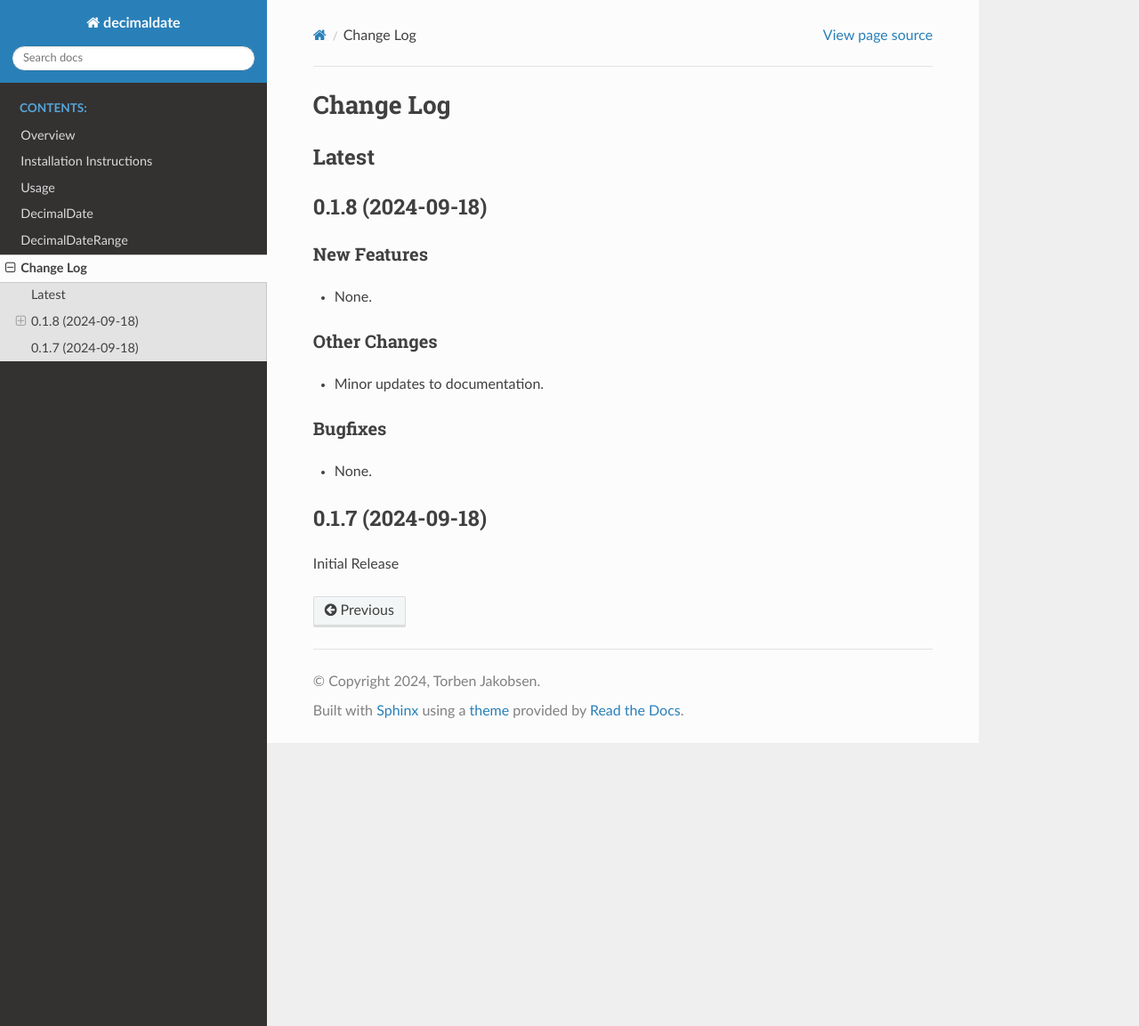
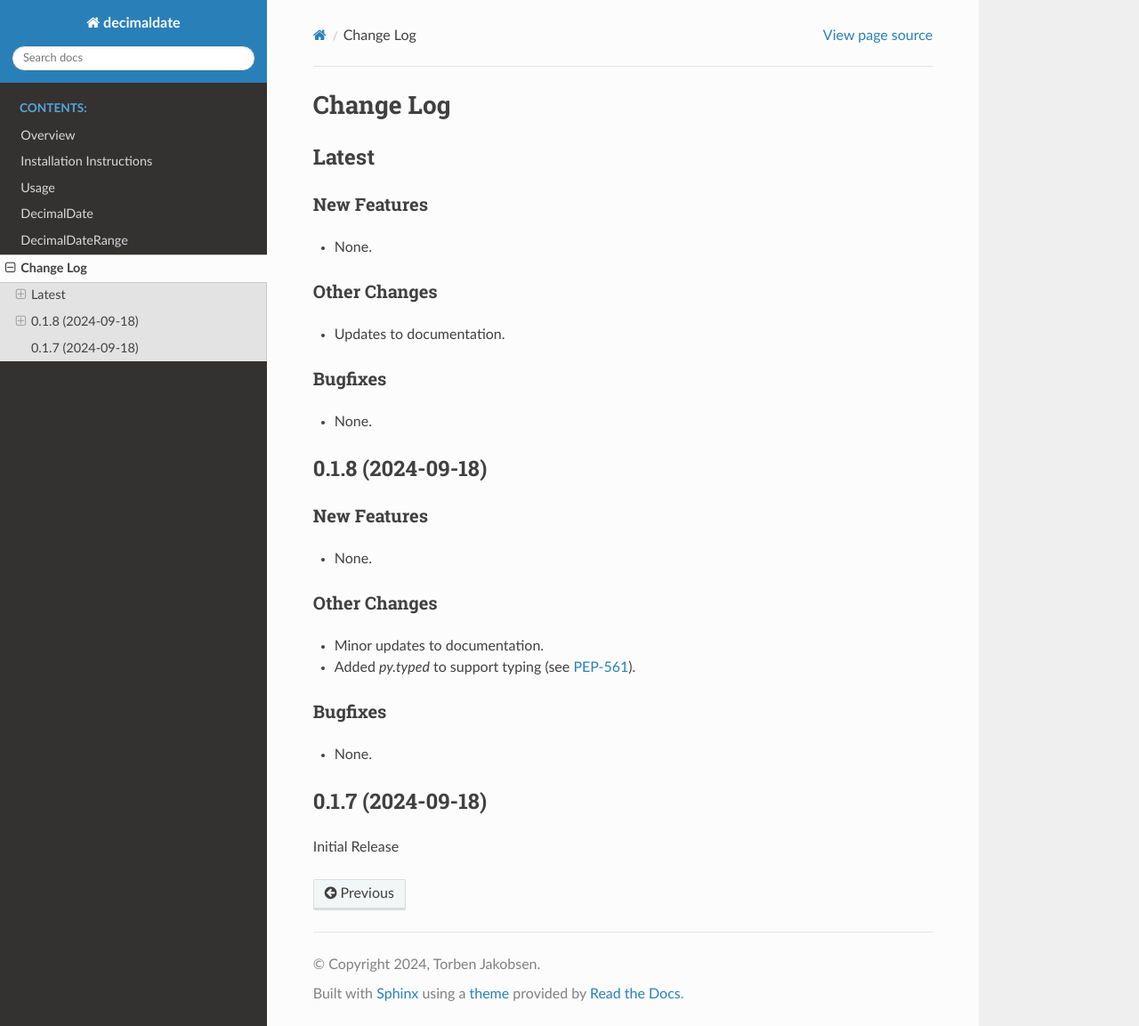
Before and after one commit to TorbenJakobsen/decimaldate, a Sphinx documentation site: the page built from docs/source/changelog.rst, in a window 1280 px wide and 1153 px high. Shown: the whole window at 89% size. Built offline with Sphinx 7.4.7 and the Read the Docs theme 2.0.0, drawn with Linux system fonts in a browser that asks for light colours.

```diff
--- a/docs/source/changelog.rst
+++ b/docs/source/changelog.rst
@@ -5,6 +5,21 @@
 ==========
   Latest
 ==========
+
+New Features
+------------
+
+* None.
+
+Other Changes
+-------------
+
+* Updates to documentation.
+
+Bugfixes
+--------
+
+* None.
 
 ======================
   0.1.8 (2024-09-18)
@@ -19,6 +34,7 @@ Other Changes
 -------------
 
 * Minor updates to documentation.
+* Added `py.typed` to support typing (see `PEP-561 <https://peps.python.org/pep-0561/#packaging-type-information>`_).
 
 Bugfixes
 --------
--- a/docs/source/index.rst
+++ b/docs/source/index.rst
@@ -79,8 +79,9 @@ DecimalDate(20240214)
   Use
 =======
 
+--------
 Creation
-========
+--------
 
 A ``DecimalDate`` accepts:
 
--- a/docs/source/installation.rst
+++ b/docs/source/installation.rst
@@ -16,7 +16,7 @@
 
 * To install from pypi_ using ``pip``:
 
-.. code:: python
+.. code:: bash
 
    python3 -m pip install decimaldate
 
```
Also changed, not shown: README.rst (+9 -4 lines), docs/source/_static/rstcheck_run.png (added), 1 other file.
